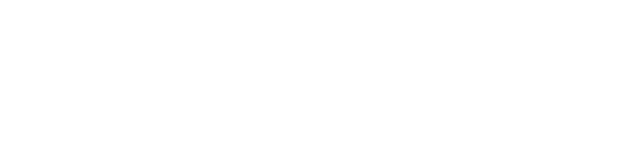
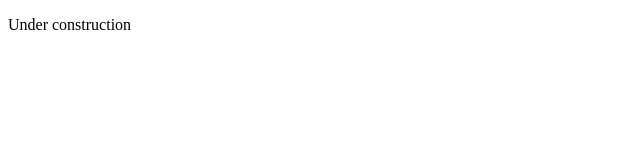
Before and after one commit to ldong/homepage, a plain HTML site: page index.html in a window 1280 px wide. Shown: the whole page, without its empty margins (0-640 px from the left). Drawn offline with Linux system fonts and the light colour scheme.

Commit message:
Update index.html

```diff
--- a/index.html
+++ b/index.html
@@ -8,6 +8,9 @@
     <header>
 
     </header>
+    <p>
+        Under construction
+    </p>
     <footer>
 
     </footer>
```
